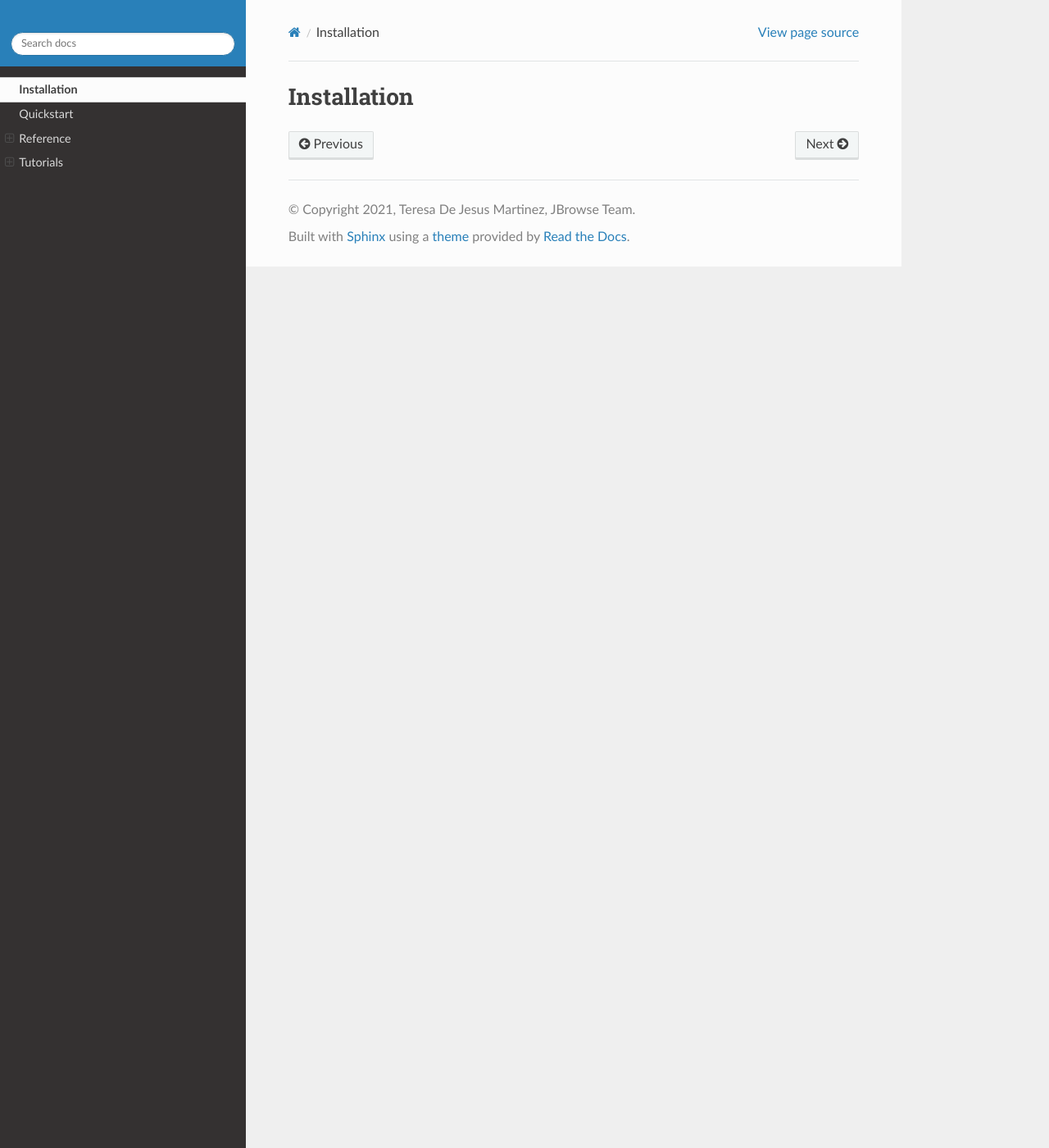
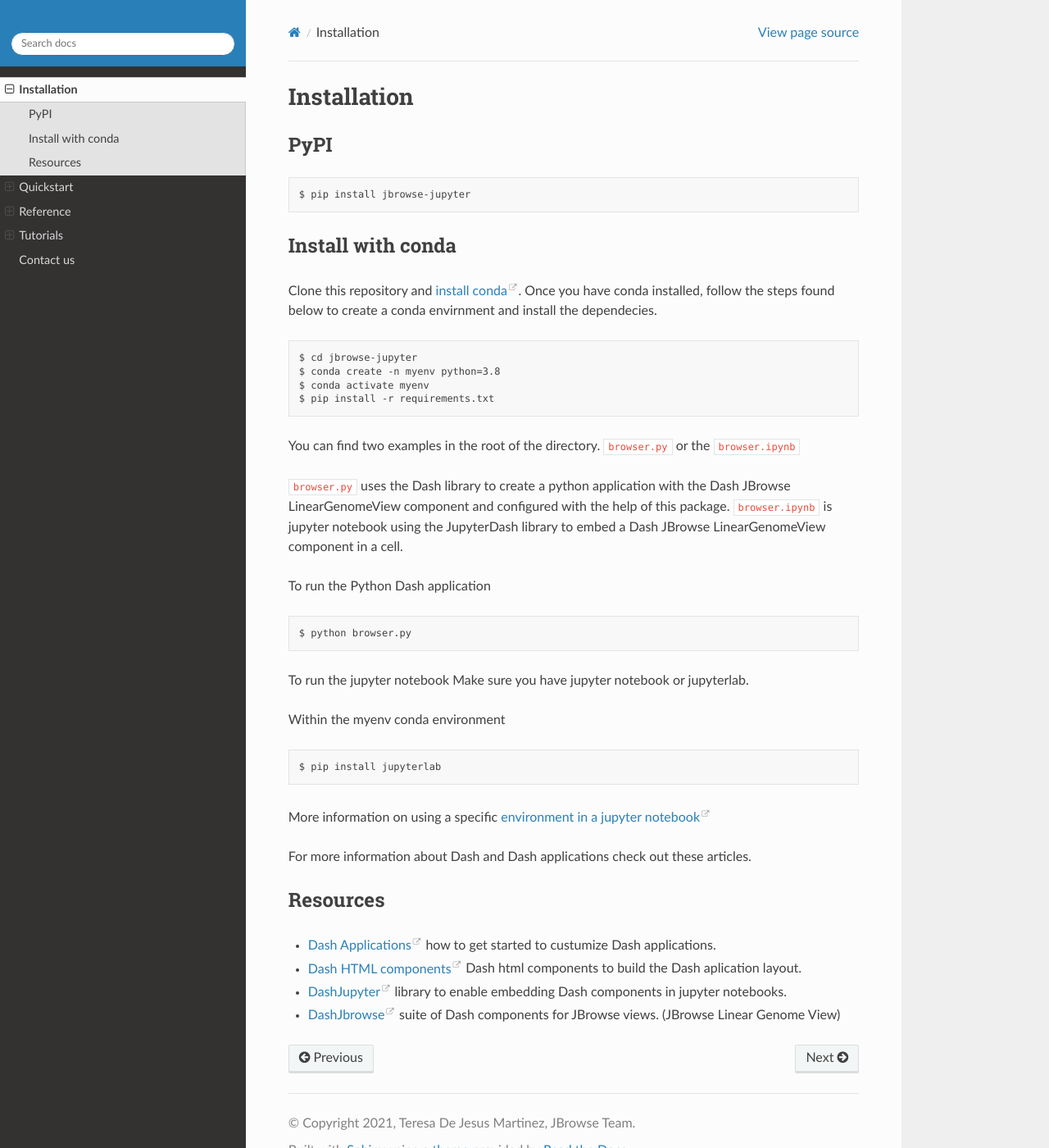
Before and after one commit to GMOD/jbrowse-jupyter, a Sphinx documentation site: the page built from docs/source/installation.md, in a window 1280 px wide and 1400 px high. Shown: the whole window at 82% size. Built offline with Sphinx 7.4.7 and the Read the Docs theme 2.0.0, drawn with Linux system fonts in a browser that asks for light colours.

````diff
--- a/docs/source/index.rst
+++ b/docs/source/index.rst
@@ -13,6 +13,7 @@ Welcome to JBrowse Jupyter's documentation!
    quickstart
    modules
    tutorial
+   contact
 
 Indices and tables
 ==================
--- a/docs/source/installation.md
+++ b/docs/source/installation.md
@@ -1 +1,46 @@
 ## Installation
+
+### PyPI
+
+```
+$ pip install jbrowse-jupyter
+```
+
+### Install with conda
+
+Clone this repository and [install conda](https://docs.conda.io/projects/conda/en/latest/user-guide/install/index.html). Once you have conda installed, follow the steps found below
+to create a conda envirnment and install the dependecies.
+```
+$ cd jbrowse-jupyter
+$ conda create -n myenv python=3.8
+$ conda activate myenv
+$ pip install -r requirements.txt
+```
+You can find two examples in the root of the directory.
+`browser.py` or the `browser.ipynb`
+
+`browser.py` uses the Dash library to create a python application with the Dash JBrowse LinearGenomeView component and configured with the help of this package. `browser.ipynb` is jupyter notebook using the JupyterDash library to embed a Dash JBrowse LinearGenomeView component in a cell.
+
+To run the Python Dash application
+```
+$ python browser.py
+```
+
+To run the jupyter notebook
+Make sure you have jupyter notebook or jupyterlab.
+
+Within the myenv conda environment
+```
+$ pip install jupyterlab
+```
+More information on using a specific [environment in
+a jupyter notebook](https://softwarejargon.com/jupyterlab-and-conda-environment-installation-and-setup/)
+
+
+For more information about Dash and Dash applications check out these articles.
+
+### Resources
+* [Dash Applications](https://dash.plotly.com/layout) how to get started to custumize Dash applications.
+* [Dash HTML components](https://dash.plotly.com/dash-html-components) Dash html components to build the Dash aplication layout.
+* [DashJupyter](https://github.com/plotly/jupyter-dash) library to enable embedding Dash components in jupyter notebooks.
+* [DashJbrowse](https://github.com/GMOD/dash_jbrowse) suite of Dash components for JBrowse views. (JBrowse Linear Genome View)
--- a/docs/source/modules.rst
+++ b/docs/source/modules.rst
@@ -6,6 +6,3 @@ Reference
    :caption: Reference
 
    jbrowse_jupyter
-   create
-   create_component
-   launch
````
Also changed, not shown: docs/source/contact.md (added, +8 -0 lines), docs/source/quickstart.md (+34 -2 lines), browser.ipynb, docs/source/images/image.png (renamed from docs/source/image.png), docs/source/images/image2.png (renamed from docs/source/image2.png), docs/source/images/image3.png (renamed from docs/source/image3.png), docs/source/images/python_app_conf.png (added), docs/source/images/quickstart.png (added), docs/source/notebook.ipynb, 1 other file.
